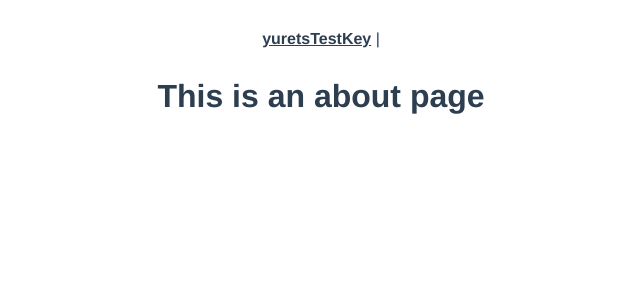
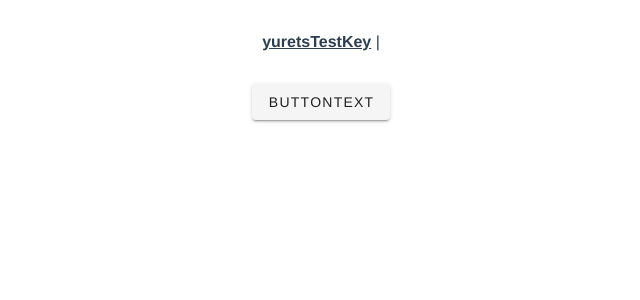
Before and after one commit to Malicious1986/vue-heroku-app, a Vue app: page /about in a window 1280 px wide. Shown: the top 300 px of the page, without its empty margins (319-959 px from the left). Built offline with nearby package versions, Linux system fonts and the light colour scheme.

Commit message:
added v-app wrapper

```diff
--- a/package.json
+++ b/package.json
@@ -3,7 +3,7 @@
   "version": "0.1.0",
   "private": true,
   "scripts": {
-    "serve": "vue-cli-service serve",
+    "serve": "vue-cli-service serve --hot",
     "build": "vue-cli-service build",
     "test:unit": "vue-cli-service test:unit",
     "test:e2e": "vue-cli-service test:e2e",
--- a/src/App.vue
+++ b/src/App.vue
@@ -1,10 +1,12 @@
 <template>
-  <div id="app">
-    <div id="nav">
-      <router-link to="/">{{homeTitle}}</router-link> |
+  <v-app>
+    <div id="app">
+      <div id="nav">
+        <router-link to="/">{{homeTitle}}</router-link> |
+      </div>
+      <router-view/>
     </div>
-    <router-view/>
-  </div>
+  </v-app>
 </template>
 
 <script>
--- a/src/views/About.vue
+++ b/src/views/About.vue
@@ -1,5 +1,5 @@
 <template>
   <div class="about">
-    <h1>This is an about page</h1>
+    <v-btn>buttonText</v-btn>
   </div>
 </template>
--- a/src/views/Home.vue
+++ b/src/views/Home.vue
@@ -1,18 +1,3 @@
 <template>
-  <div class="home">
-    <img alt="Vue logo" src="../assets/logo.png">
-    <HelloWorld msg="Welcome to Your Vue.js App"/>
-  </div>
+  <v-btn small color="primary">Primary</v-btn>
 </template>
-
-<script>
-// @ is an alias to /src
-import HelloWorld from '@/components/HelloWorld.vue';
-
-export default {
-  name: 'Home',
-  components: {
-    HelloWorld,
-  },
-};
-</script>
```
